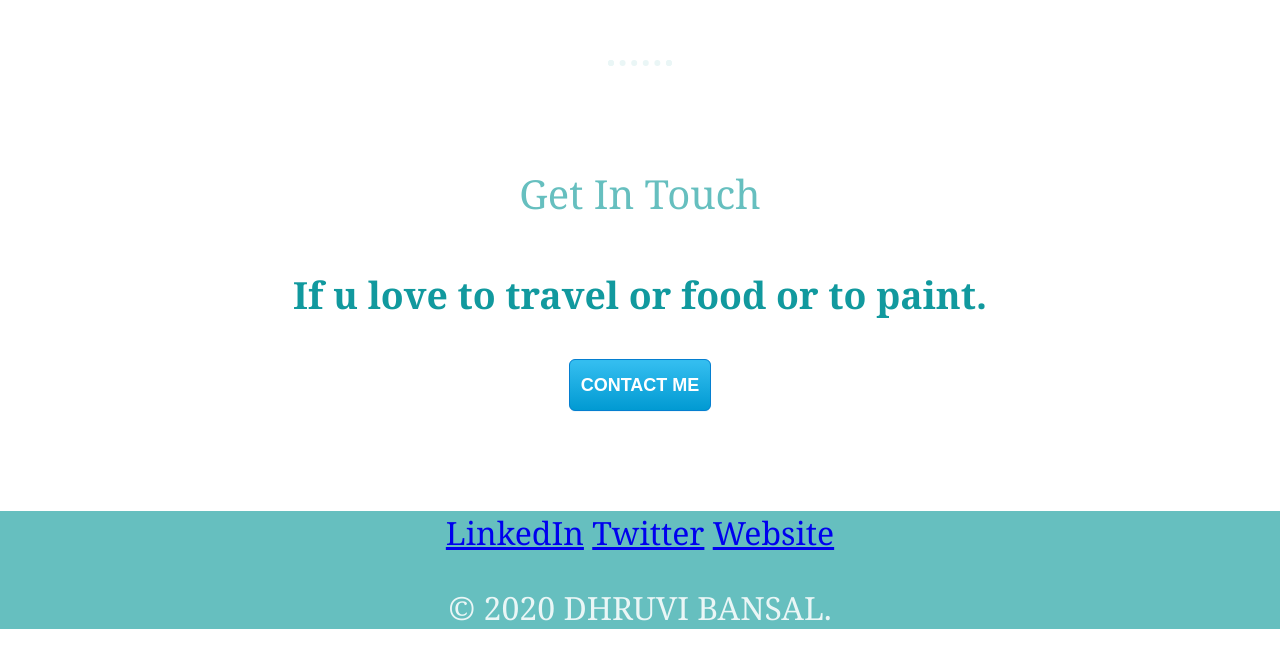
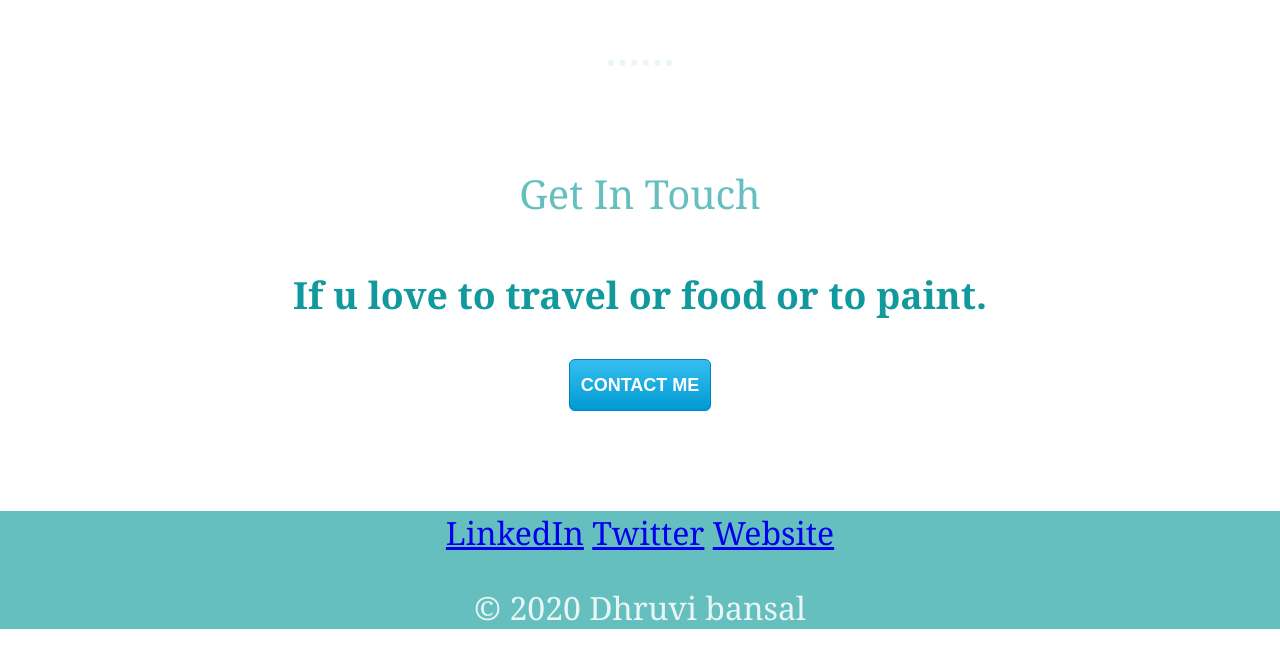
Before and after one commit to Dhruvibansal/My-website, a plain HTML site: page index.html in a window 1280 px wide. Shown: the part 2302-2963 px from the top of the page. Drawn offline with Linux system fonts and the light colour scheme; files whose address does not match are found by name.

Commit message:
Update index.html

```diff
--- a/index.html
+++ b/index.html
@@ -56,7 +56,7 @@
         <a class="footer-link" href="https://www.linkedin.com/">LinkedIn</a>
         <a class="footer-link" href="https://twitter.com/">Twitter</a>
         <a class="footer-link" href="https://www.appbrewery.co/">Website</a>
-        <p class="ll">© 2020 DHRUVI BANSAL.</p>
+        <p class="ll">© 2020 Dhruvi bansal</p>
     </div>
 
 </body>
```
